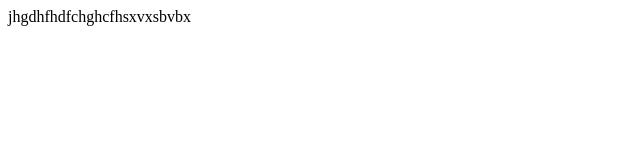
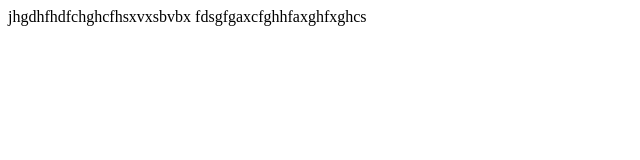
Before and after one commit to Vishnuraj1542/sample, a plain HTML site: page index.html in a window 1280 px wide. Shown: the whole page, without its empty margins (0-640 px from the left). Drawn offline with Linux system fonts and the light colour scheme.

Commit message:
gfsdghaf

```diff
--- a/index.html
+++ b/index.html
@@ -8,6 +8,6 @@
 <body>
 
     jhgdhfhdfchghcfhsxvxsbvbx
-
+    fdsgfgaxcfghhfaxghfxghcs
 </body>
 </html>
```
